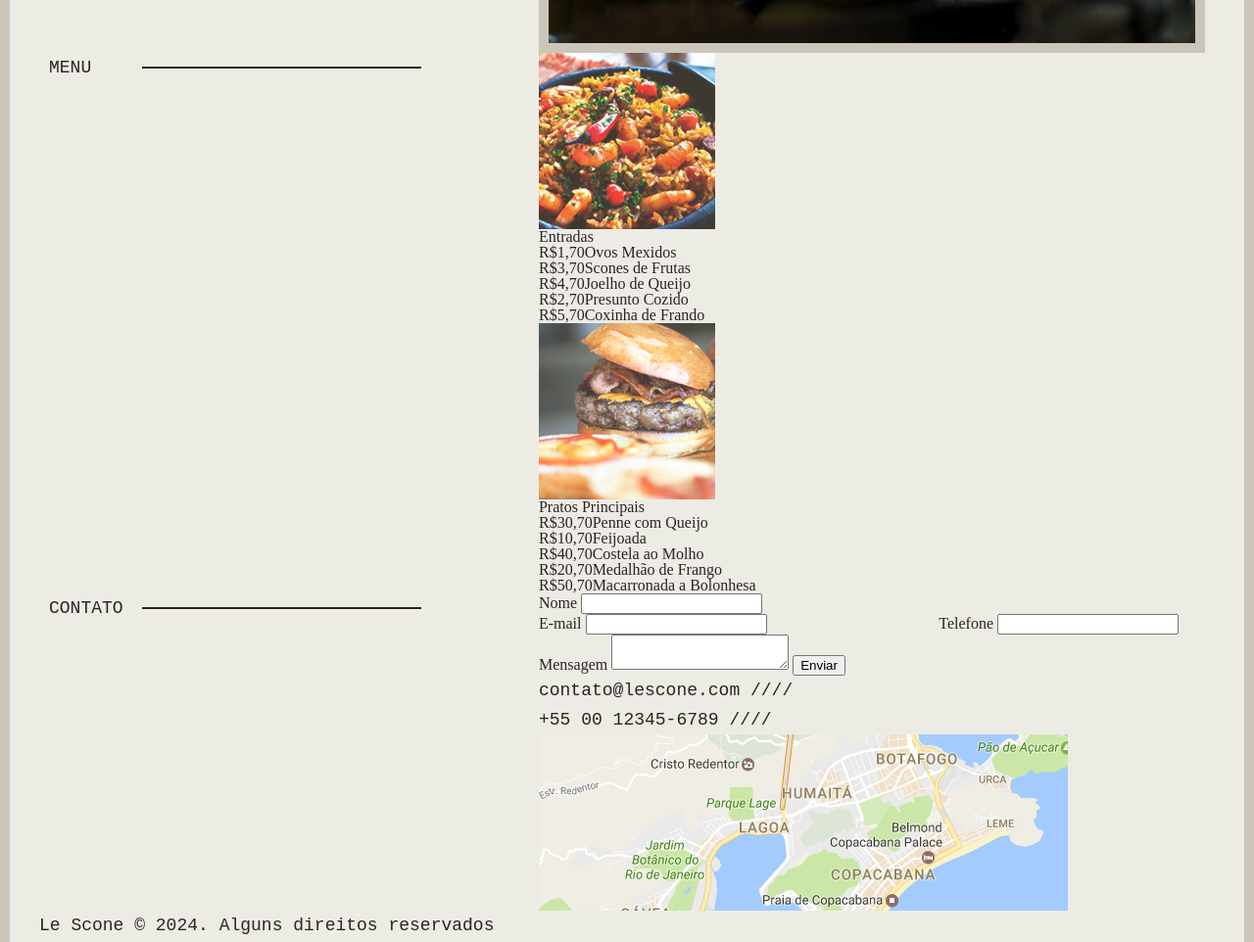
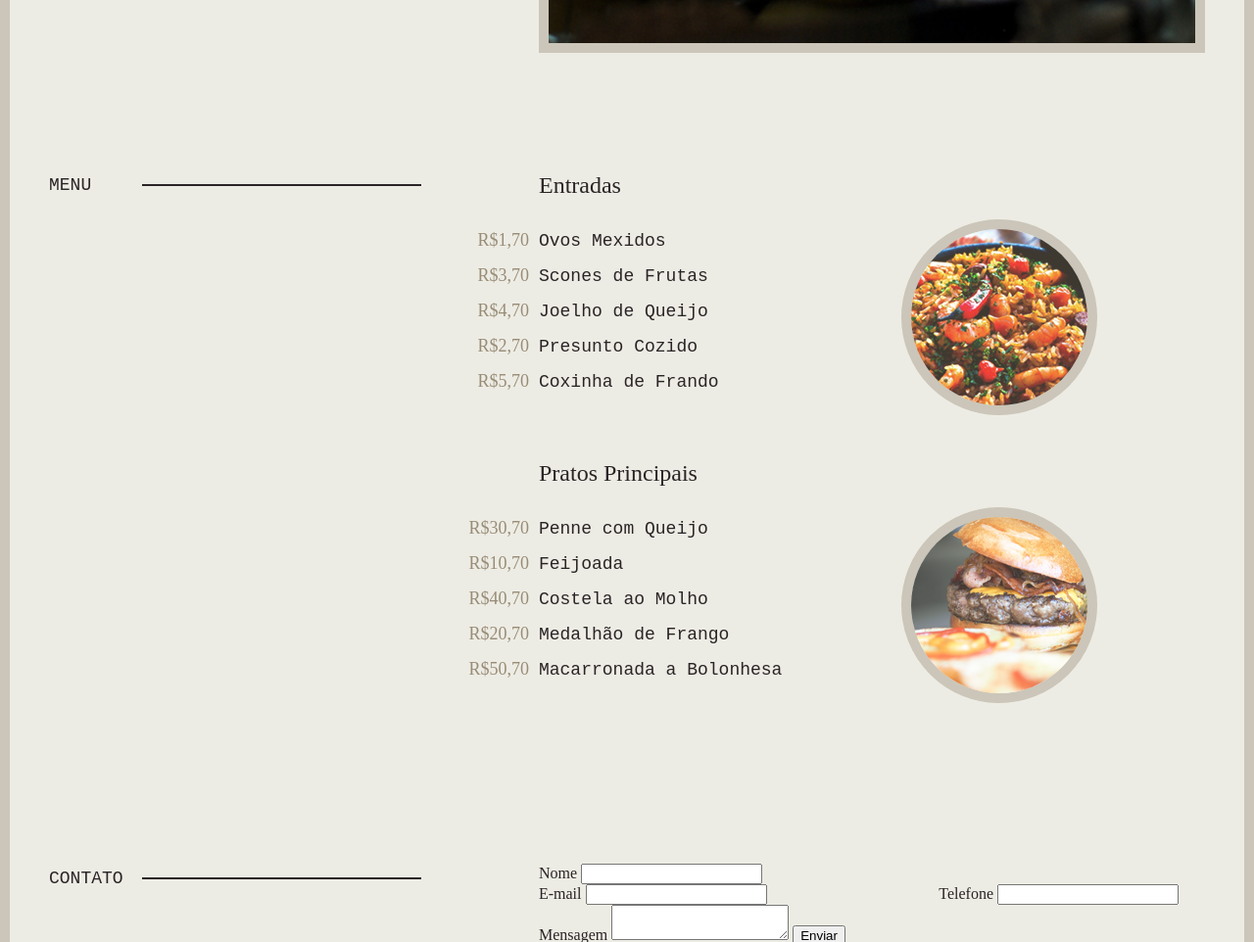
Before and after one commit to yuri-italo/le-scone, a plain HTML site: page index.html in a window 1280 px wide. Shown: the part 892-1854 px from the top of the page at 98% size. Drawn offline with Linux system fonts and the light colour scheme; a web font is replaced by a local one.

Commit message:
lescone - menu

```diff
--- /dev/null
+++ b/css/scss/_menu.scss
@@ -0,0 +1,47 @@
+.menu {
+  margin-top: 120px;
+  margin-bottom: 120px;
+  @include d(s) {
+    margin-top: 60px;
+    margin-bottom: 60px;
+  }
+}
+
+.menu-item {
+  margin-bottom: 60px;
+  h2 {
+    @include tipo-2(24);
+    margin-bottom: 1em;
+  }
+  li {
+    @include tipo-1(18);
+    line-height: em(35, 18);
+    span {
+      font-family: $font-2;
+      color: $bege-escuro;
+      display: inline-block;
+      width: 70px;
+      margin-right: 10px;
+      text-align: right;
+      margin-left: -80px;
+      @include d(s) {
+        margin-left: 0px;
+        width: auto;
+      }
+    }
+  }
+  img {
+    border-radius: 50%;
+    border: 10px solid $bege-medio;
+    position: absolute;
+    right: 0px;
+    margin-top: 50px;
+    @include d(l) {
+      right: 120px;
+    }
+    @include d(s) {
+      width: 120px;
+      margin-top: 0px;
+    }
+  }
+}
--- a/css/scss/style.scss
+++ b/css/scss/style.scss
@@ -6,3 +6,4 @@
 
 // Partes
 @import "intro";
+@import "menu";
```
Also changed, not shown: css/style.css, 1 other file.
